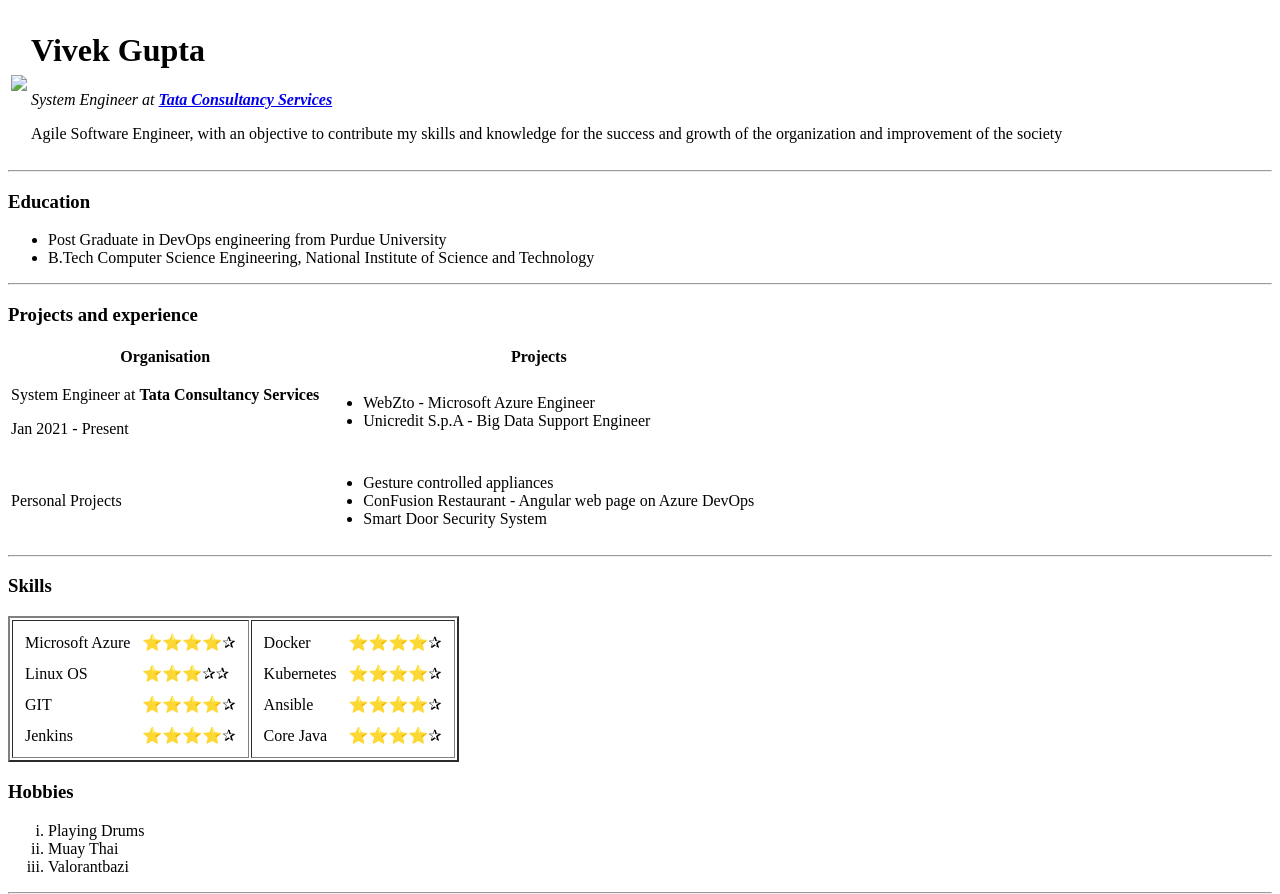
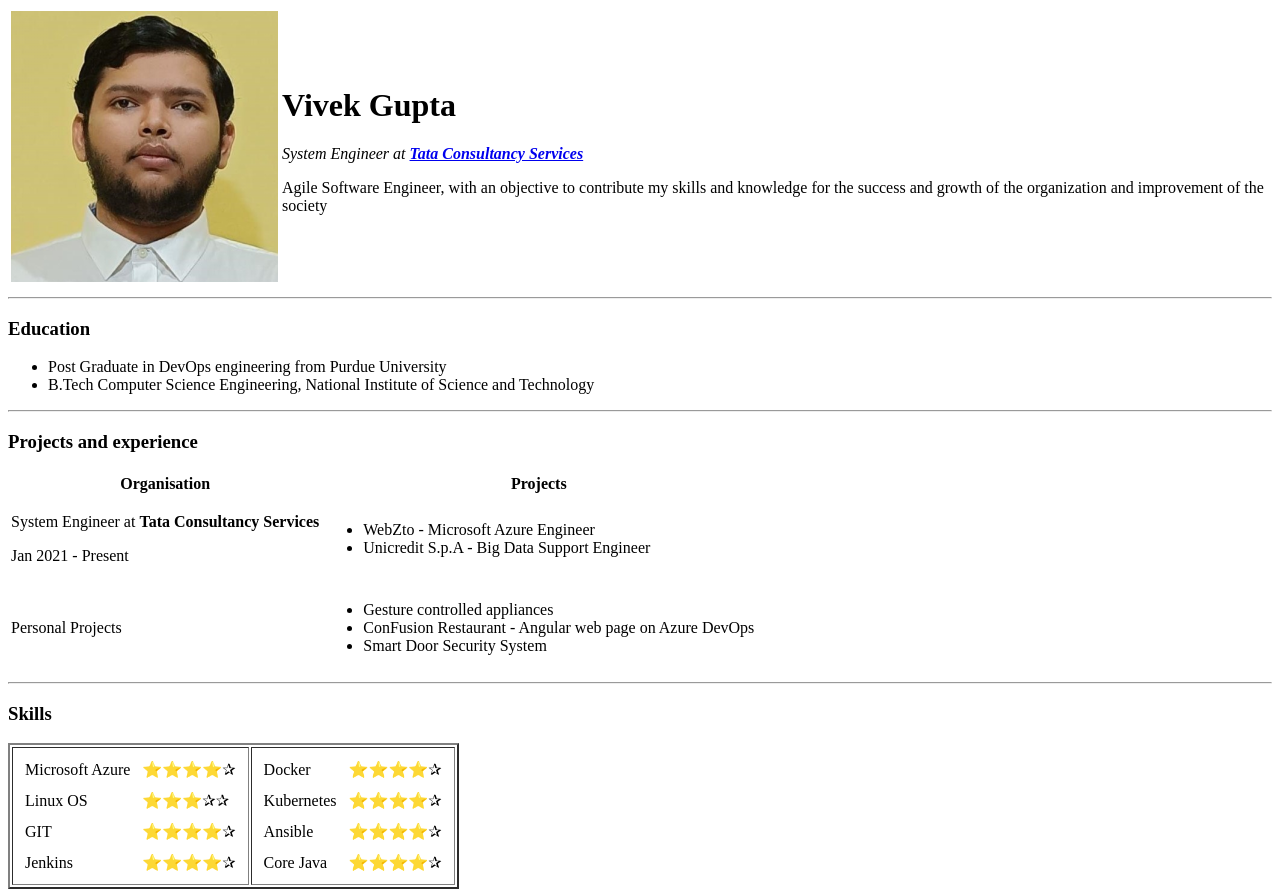
Before and after one commit to VGupta434/Personal-Page, a plain HTML site: page index.html in a window 1280 px wide. Shown: the top 894 px of the page. Drawn offline with Linux system fonts and the light colour scheme.

Commit message:
added image path to index.html

```diff
--- a/index.html
+++ b/index.html
@@ -9,7 +9,7 @@
 <body>
   <table>
     <tr>
-      <td><img src="Vivek.png"></td>
+      <td><img src="\images\Vivek.png"></td>
       <td><h1>Vivek Gupta</h1>
       <p><em>System Engineer at <a href="https://www.tcs.com/"><strong>Tata Consultancy Services</strong></a></em></p>
       <p>Agile Software Engineer, with an objective to contribute my skills and knowledge for the success and growth of the organization and improvement of the society</p>
```
